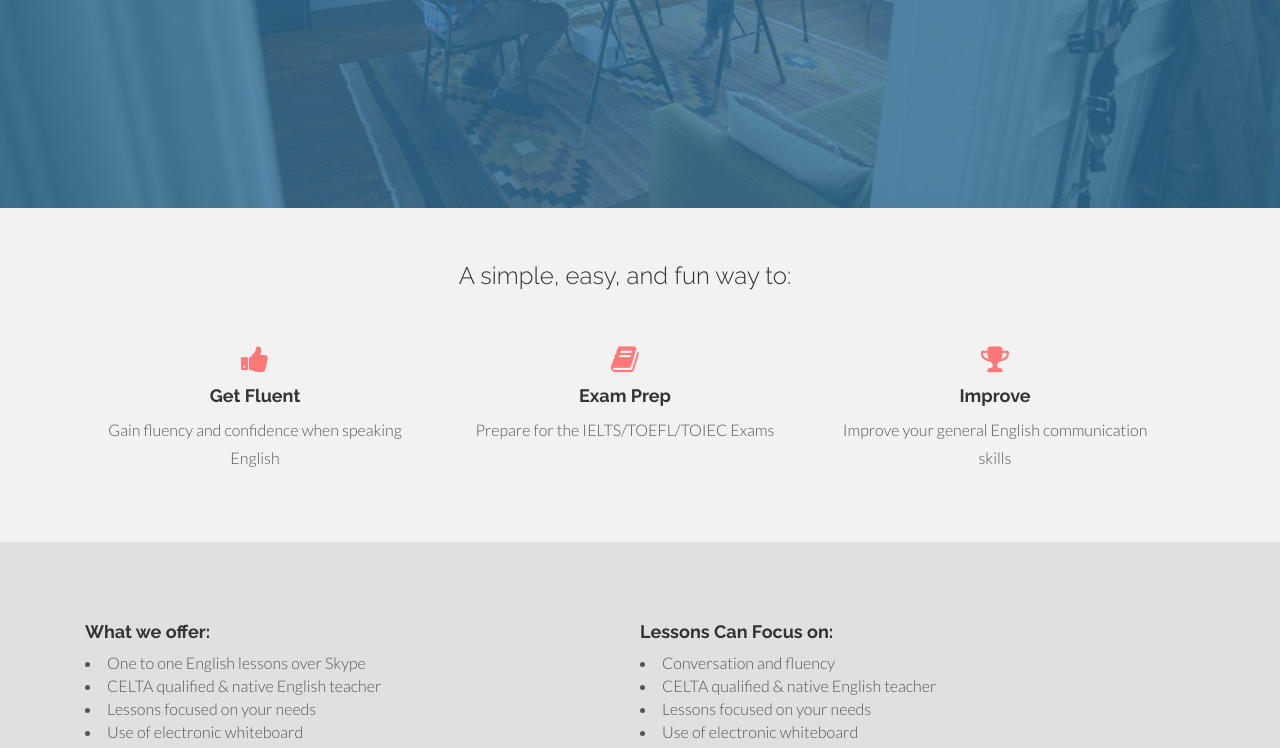
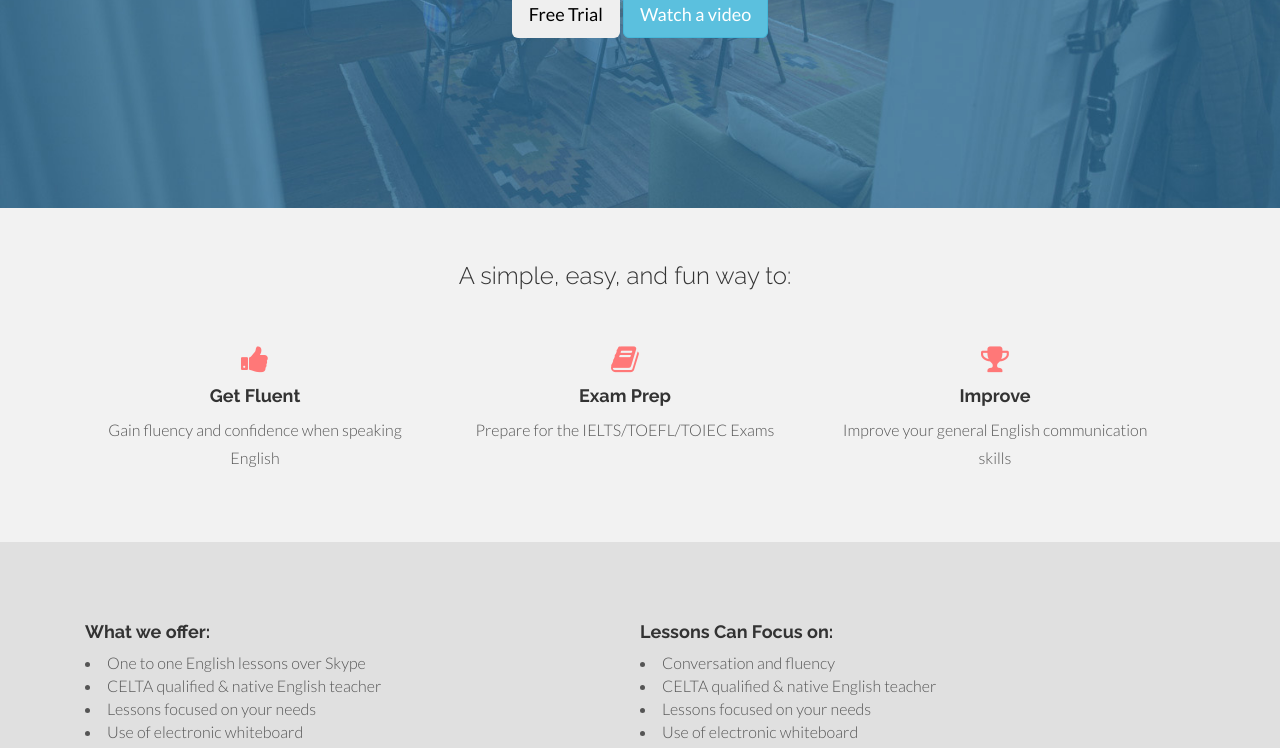
Before and after one commit to Neeema/english-prep-online, a website: page src/index.html in a window 1280 px wide. Shown: the part 352-1100 px from the top of the page. Drawn offline with nearby package versions, Linux system fonts and the light colour scheme.

Commit message:
added buttons for the fold

```diff
--- a/src/index.html
+++ b/src/index.html
@@ -55,6 +55,8 @@
       <div class="row centered">
         <div class="col-lg-8 col-lg-offset-2">
           <h1>Hi! I offer English lessons on <b>Skype!</b></h1>
+          <button type="button" class="btn btn-lg">Free Trial</button>
+          <button type="button" class="btn btn-info btn-lg">Watch a video</button>
         </div>
       </div><!-- row -->
     </div><!-- container -->
```
